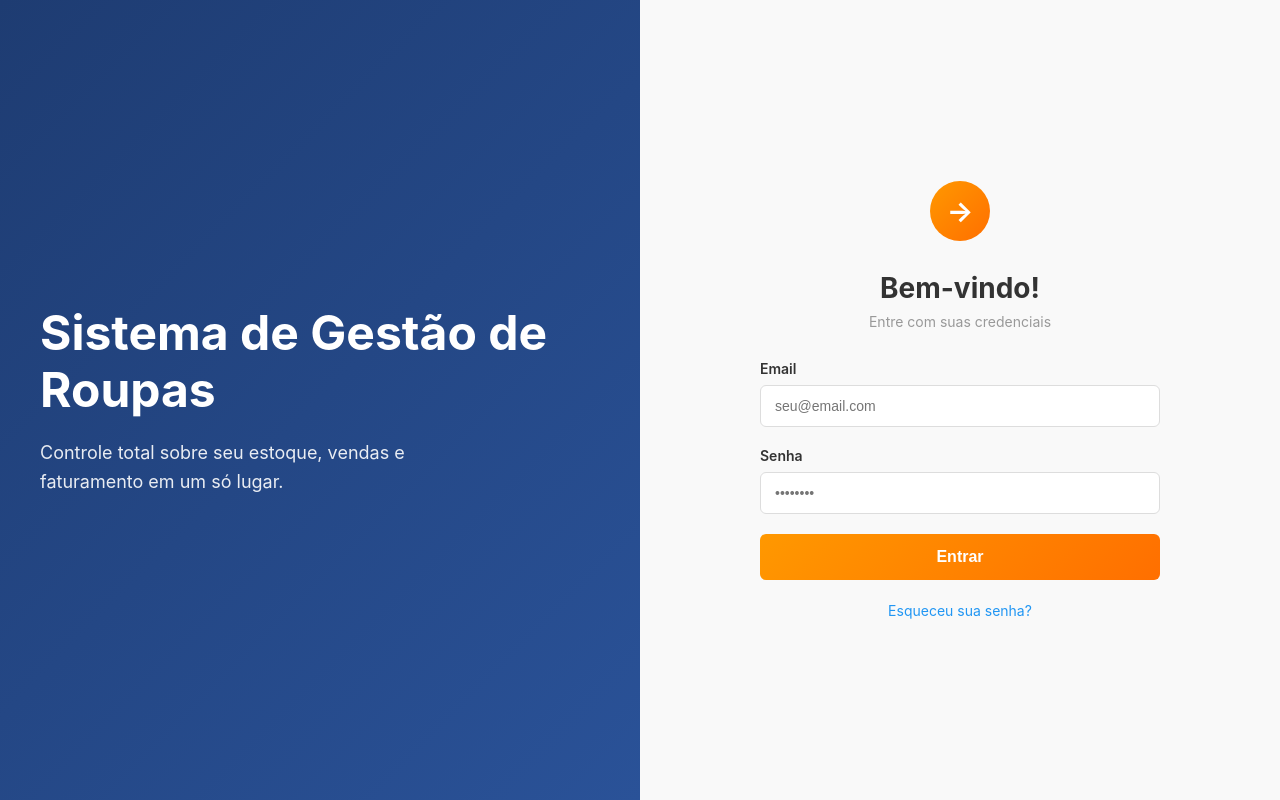
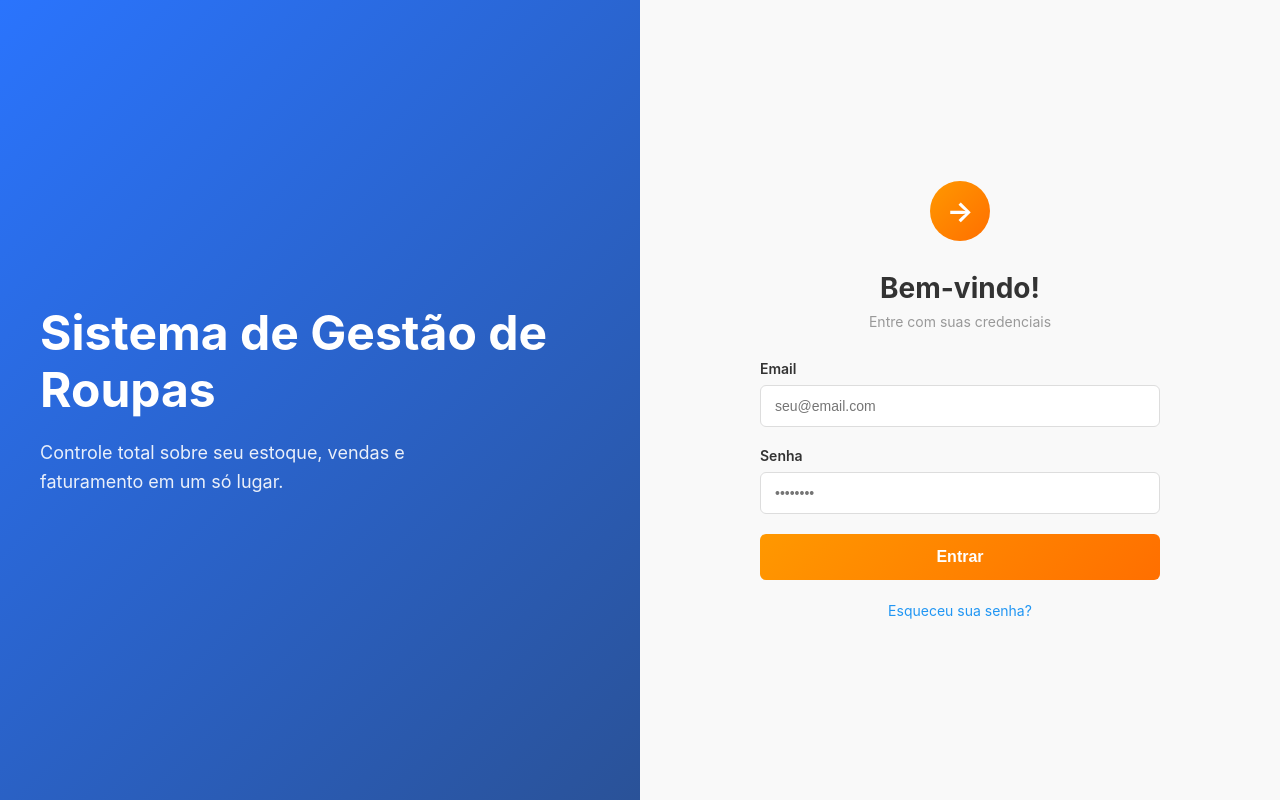
Before and after one commit to gustavogaldinojj/front-bazar, a Vue app: page /login in a window 1280 px wide. Built offline with nearby package versions, Linux system fonts and the light colour scheme; no server answers.

Commit message:
Fix: Alterando cor background

```diff
--- a/src/components/auth/LoginBanner.vue
+++ b/src/components/auth/LoginBanner.vue
@@ -12,7 +12,7 @@
 <style scoped>
 .login-left {
   flex: 1;
-  background: linear-gradient(135deg, #1e3c72 0%, #2a5298 100%);
+  background: linear-gradient(135deg, #2a74fd 0%, #2a5298 100%);
   color: white;
   display: flex;
   flex-direction: column;
```
